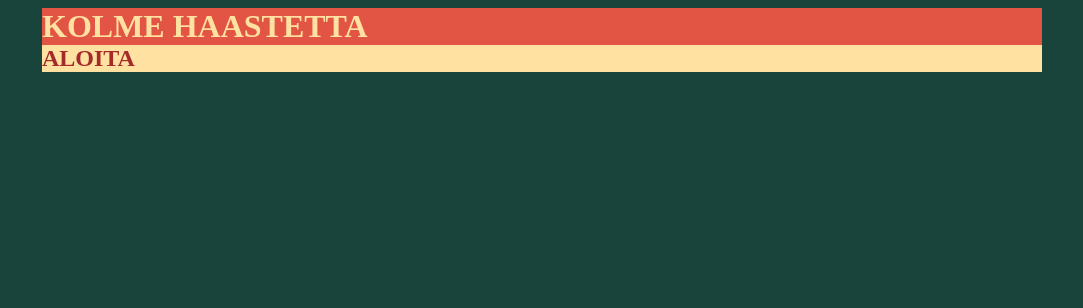
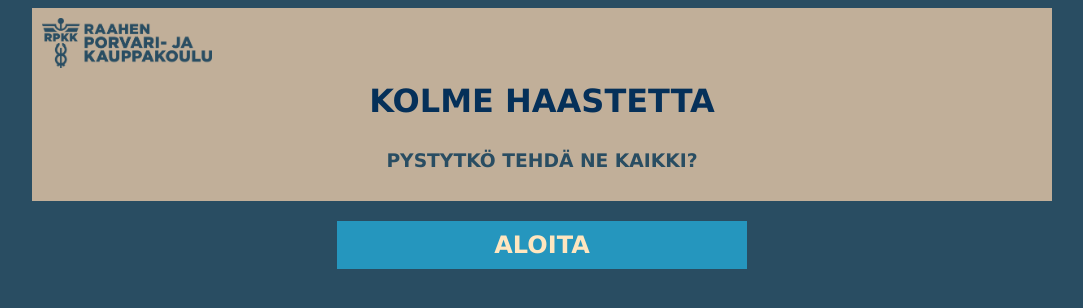
Before and after one commit to VitalinaMak/KolmeHaastetta, a plain HTML site: page index.html in a window 1280 px wide. Shown: the whole page, without its empty margins (98-1181 px from the left). Drawn offline with Linux system fonts and the light colour scheme.

Commit message:
changed colors, and added photo and h3-text

```diff
--- a/index.html
+++ b/index.html
@@ -6,36 +6,63 @@
     <title>Kolme Haastetta</title>
     <style>
       body {
-        background-color: #19443c;
+        background-color: #294d62;
       }
 
       #container {
-        background-color: #e25444;
+        display: block;
+        background-color: #c1af99; /* #e25444 */
         margin: auto;
+        padding: 10px;
         max-width: 1000px;
       }
 
       h1,
-      h2 {
+      h2,
+      h3 {
+        font-family: Verdana;
         display: block;
         margin: auto;
       }
 
       h1 {
-        color: #ffe2a1;
+        text-align: center;
+        color: #053059;
+        margin-top: 10px;
+      }
+
+      h2,
+      h3 {
+        margin-top: 20px;
+        margin-bottom: 10px;
+        padding: 10px 5px 10px 5px;
+        text-align: center;
+        max-width: 400px;
       }
 
       h2 {
-        background-color: #ffe2a1;
-        color: brown;
+        background-color: #2596be;
+        color: #ffe6bf;
+      }
+
+      h3 {
+        color: #294d62;
+      }
+
+      #imageContainer {
+        background-color: #c1af99; /* #ffe6bf */
       }
     </style>
   </head>
   <body>
     <div id="container">
+      <div id="imageContainer">
+        <img id="logo" src="rpkkLogo.png" alt="RPKK:n logo" style="width: 17%" />
+      </div>
       <h1>KOLME HAASTETTA</h1>
-      <h2 onclick="gameStart()">ALOITA</h2>
+      <h3>PYSTYTKÖ TEHDÄ NE KAIKKI?</h3>
     </div>
+    <h2 onclick="gameStart()">ALOITA</h2>
 
     <script>
       function gameStart() {
```
Also changed, not shown: rpkkLogo.png (added).
